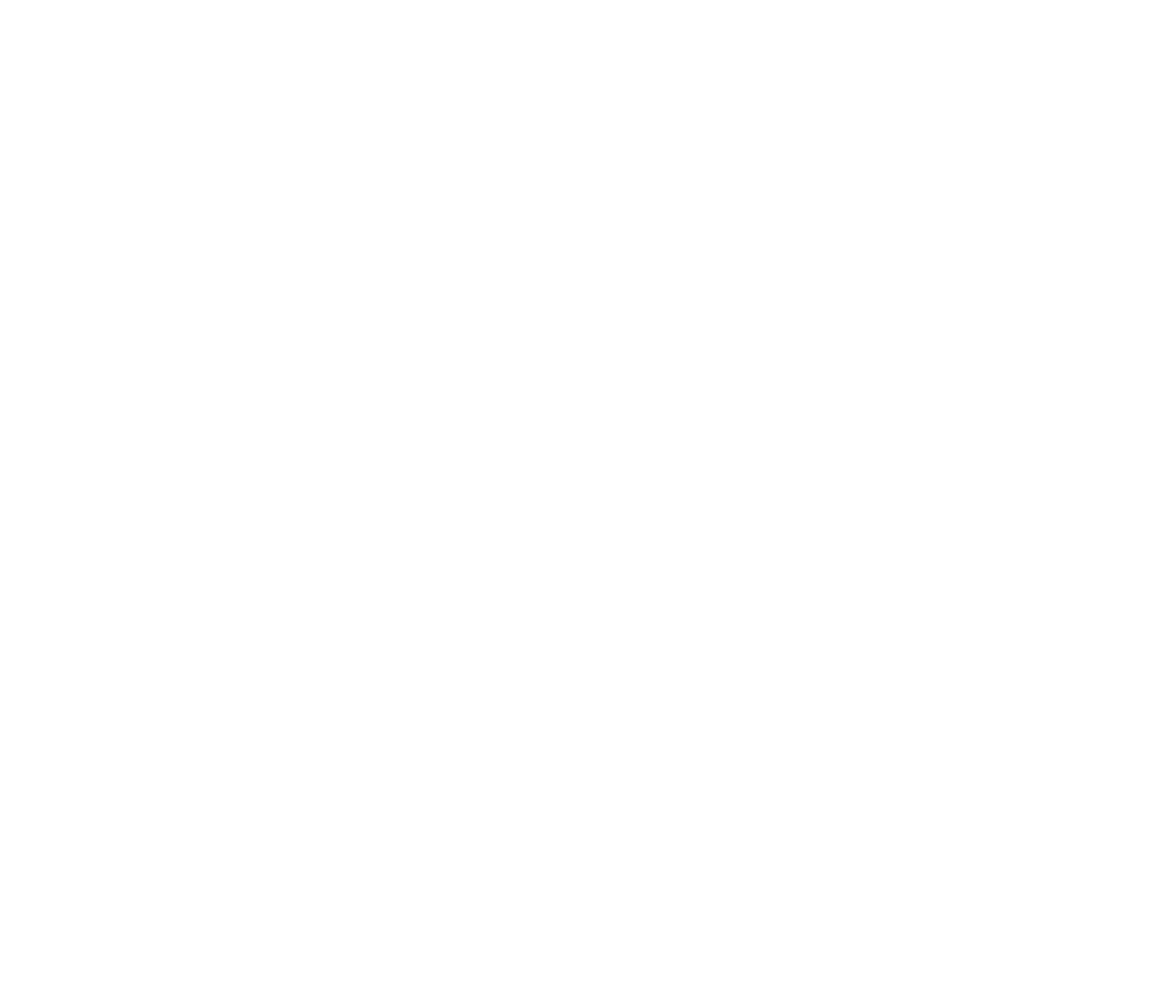
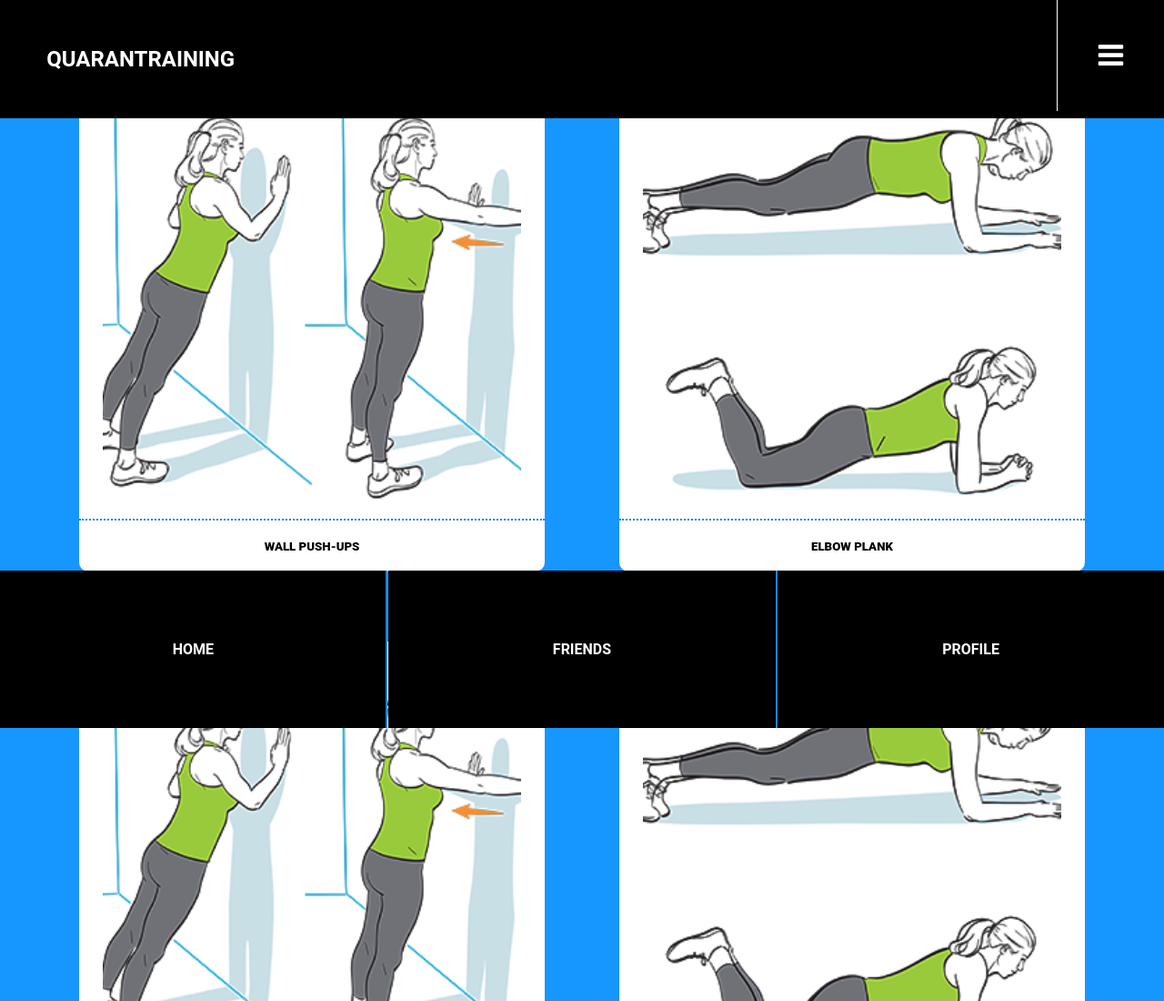
Before and after one commit to jussihailu1/QuaranTraining, a plain HTML site: page Quarantraining/index.html in a window 1280 px wide. Shown: the top 1100 px of the page at 91% size. Before the commit the page ends 800 px from the top, so only its background shows below. Drawn offline with Linux system fonts and the light colour scheme.

Commit message:
Finished home page. No functionality yet.

```diff
--- a/Quarantraining/index.html
+++ b/Quarantraining/index.html
@@ -1,15 +1,136 @@
 <!DOCTYPE html>
 <html lang="en">
+
 <head>
     <meta charset="UTF-8">
     <meta name="viewport" content="width=device-width, initial-scale=1.0">
     <title>Quarantraining</title>
+
+    <!-- Font awesome -->
+    <link rel="stylesheet" href="https://cdnjs.cloudflare.com/ajax/libs/font-awesome/4.7.0/css/font-awesome.min.css">
+
     <link rel="stylesheet" href="style.css">
 </head>
+
 <body>
 
+    <div class="container">
+
+        <div class="header">
+            <div class="title-container">
+                <h2 class="title">QUARANTRAINING</h2>
+            </div>
+            <div class="menu-toggle">
+                <i class="fa fa-bars"></i>
+            </div>
+        </div>
+
+        <div class="main">
+
+            <div class="daily-challenges">
+
+                <div class="row">
+                    <div class="card">
+                        <span class="points"></span>
+                        <img src="src/wall-push-up.png" alt="Wall push-up" class="challenge-img">
+                        <div class="card-body">
+                            <h5 class="challenge-name">WALL PUSH-UPS</h5>
+                        </div>
+                    </div>
+                    <div class="card">
+                        <span class="points"></span>
+                        <img src="src/elbow-plank.png" alt="Elbow plank" class="challenge-img">
+                        <div class="card-body">
+                            <h5 class="challenge-name">ELBOW PLANK</h5>
+                        </div>
+                    </div>
+                </div>
+
+                <div class="row">
+                    <div class="card">
+                        <span class="points"></span>
+                        <img src="src/wall-push-up.png" alt="Wall push-up" class="challenge-img">
+                        <div class="card-body">
+                            <h5 class="challenge-name">WALL PUSH-UPS</h5>
+                        </div>
+                    </div>
+                    <div class="card">
+                        <span class="points"></span>
+                        <img src="src/elbow-plank.png" alt="Elbow plank" class="challenge-img">
+                        <div class="card-body">
+                            <h5 class="challenge-name">ELBOW PLANK</h5>
+                        </div>
+                    </div>
+                </div>
+
+                <div class="row">
+                    <div class="card">
+                        <span class="points"></span>
+                        <img src="src/wall-push-up.png" alt="Wall push-up" class="challenge-img">
+                        <div class="card-body">
+                            <h5 class="challenge-name">WALL PUSH-UPS</h5>
+                        </div>
+                    </div>
+                    <div class="card">
+                        <span class="points"></span>
+                        <img src="src/elbow-plank.png" alt="Elbow plank" class="challenge-img">
+                        <div class="card-body">
+                            <h5 class="challenge-name">ELBOW PLANK</h5>
+                        </div>
+                    </div>
+                </div>
+
+                <div class="row">
+                    <div class="card">
+                        <span class="points"></span>
+                        <img src="src/wall-push-up.png" alt="Wall push-up" class="challenge-img">
+                        <div class="card-body">
+                            <h5 class="challenge-name">WALL PUSH-UPS</h5>
+                        </div>
+                    </div>
+                    <div class="card">
+                        <span class="points"></span>
+                        <img src="src/elbow-plank.png" alt="Elbow plank" class="challenge-img">
+                        <div class="card-body">
+                            <h5 class="challenge-name">ELBOW PLANK</h5>
+                        </div>
+                    </div>
+                </div>
+
+                <div class="row">
+                    <div class="card">
+                        <span class="points"></span>
+                        <img src="src/wall-push-up.png" alt="Wall push-up" class="challenge-img">
+                        <div class="card-body">
+                            <h5 class="challenge-name">WALL PUSH-UPS</h5>
+                        </div>
+                    </div>
+                    <div class="card">
+                        <span class="points"></span>
+                        <img src="src/elbow-plank.png" alt="Elbow plank" class="challenge-img">
+                        <div class="card-body">
+                            <h5 class="challenge-name">ELBOW PLANK</h5>
+                        </div>
+                    </div>
+                </div>
+
+            </div>
+            <div class="friends"></div>
+            <div class="profile"></div>
+        </div>
+
+        <div class="footer-filler"></div>
+
+        <div class="footer">
+            <div class="button">HOME</div>
+            <div class="button">FRIENDS</div>
+            <div class="button">PROFILE</div>
+        </div>
+
+    </div>
 
 
     <script src="script.js"></script>
 </body>
+
 </html>
--- a/Quarantraining/style.css
+++ b/Quarantraining/style.css
@@ -0,0 +1,122 @@
+:root {
+  --main-color: rgb(25, 133, 221);
+  --second-color: rgb(0, 0, 0);
+}
+
+* {
+  margin: 0;
+  padding: 0;
+  box-sizing: border-box;
+  list-style: none;
+  text-decoration: none;
+  font-family: "Roboto", sans-serif;
+  color: white;
+}
+
+body {
+  background-color: rgb(22, 150, 255);
+}
+
+.container {
+  /* display: flex;
+    position: relative; */
+  /* height: 100vh; */
+}
+
+/* Header ---------------------------------------------------------------------- */
+
+.container .header {
+  background-color: var(--second-color);
+  width: 100vw;
+  position: fixed;
+  left: 0;
+  top: 0;
+  padding: 4%;
+}
+
+.container .header .title-container {
+  width: fit-content;
+}
+
+.container .header .menu-toggle {
+  position: absolute;
+  right: 0;
+  top: 0;
+  padding: 3.5%;
+  border-left: 1px solid white;
+}
+
+.container .header .menu-toggle .fa::before {
+  font-size: 2em;
+}
+
+/* Main ------------------------------------------------------------------------ */
+
+.container .main{
+    margin-top: 10vh;
+}
+
+.container .main .daily-challenges .row {
+  width: 100%;
+  display: flex;
+  margin: 6% auto;
+}
+
+.container .main .daily-challenges .row .card:last-child{
+    margin-left: -0.4%;
+}
+
+.container .main .daily-challenges .row .card {
+  margin: auto;
+  background-color: white;
+  width: 40%;
+  border-radius: 10px;
+}
+
+.container .main .daily-challenges .row .card .challenge-img {
+  width: 100%;
+  padding: 5% 5% 0 5%;
+}
+
+.container .main .daily-challenges .row .card .card-body {
+  /* height: 6vh; */
+  border-top: 2px dotted var(--main-color);
+}
+
+.container .main .daily-challenges .row .card .card-body .challenge-name {
+  color: var(--second-color);
+  text-align: center;
+  font-weight: 800;
+  padding: 4%;
+}
+
+/* Footer ---------------------------------------------------------------------- */
+
+.container .footer-filler{
+    height: 7.5vh;
+}
+
+.container .footer {
+  width: 100%;
+  display: inline-flex;
+  position: fixed;
+  left: 0;
+  bottom: 0;
+}
+
+.container .footer .button {
+  margin: auto;
+  width: 33.3%;
+  text-align: center;
+  background-color: black;
+  font-weight: bold;
+  padding: 6% 0;
+}
+
+.container .footer .button:first-child {
+  border-right: 2px solid var(--main-color);
+}
+
+.container .footer .button:last-child {
+  border-left: 2px solid var(--main-color);
+}
```
Also changed, not shown: Quarantraining/src/counter-top-push-up.png (added), Quarantraining/src/elbow-plank.png (added), Quarantraining/src/wall-push-up.png (added).
